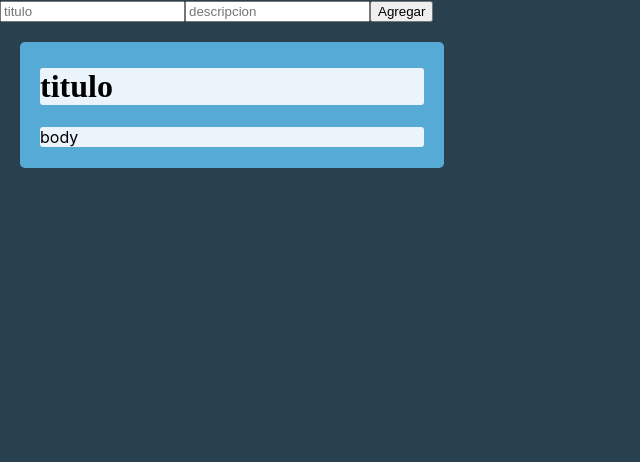
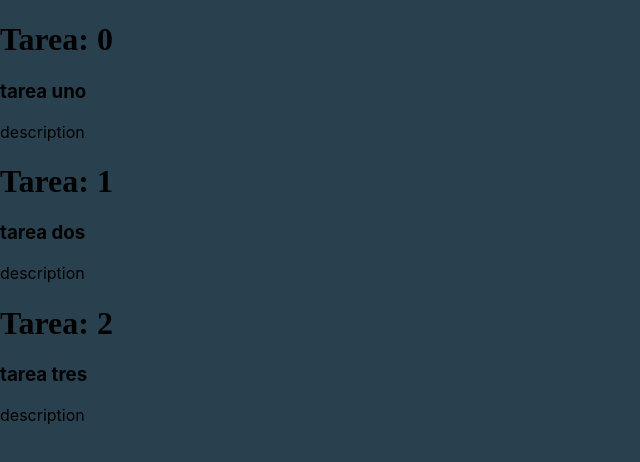
Before and after one commit to mauroolsen/ReactJS-development, a React (Create React App) app in the folder my-app/: page / in a window 1280 px wide. Shown: the top 462 px of the page, without its empty margins (0-640 px from the left). Built offline with nearby package versions, Linux system fonts and the light colour scheme.

Commit message:
Componentes en componentes

```diff
--- a/my-app/src/Components/App.js
+++ b/my-app/src/Components/App.js
@@ -1,14 +1,17 @@
 import React from "react";
 
-import Task from './Task';
-import Form from './Form';
+import Tasks from './Tasks';
+import tasks from './sample/tasks.json';
+class App extends React.Component {
 
-class App extends React.Component {
+  state = {
+    tasks: tasks
+  };
+
   render() {
     return (
       <div className="App">
-        <Form />
-        <Task title="titulo" text="body"/>
+        <Tasks tasks = {this.state.tasks} />
       </div>
     );
   }
--- a/my-app/src/Components/Form.js
+++ /dev/null
@@ -1,42 +0,0 @@
-import React from 'react';
-
-class Form extends React.Component{
-
-  constructor(props){
-    super(props);
-    this.state = {
-      value: ''
-    };
-
-  }
-
-  handleChange = (event)=>{
-    console.log(event);
-    this.setState({
-      value: event.target.value
-    });
-  }
-
-  handleSubmit = (event)=>{
-    alert('A name was submitted: ' + this.state.value);
-    event.preventDefault();
-  }
-
-  cargarTarea = (event)=>{
-    event.preventDefault();
-  }
-
-  render(){
-    return(
-      <div>
-        <form onSubmit={this.cargarTarea}>
-          <input type="text" placeholder="titulo" id="title" name="title" value={this.state.value} onChange={this.handleChange}></input>
-          <input type="text" placeholder="descripcion" id="body" name="body"></input>
-          <button type="submit">Agregar</button>
-        </form>
-      </div>
-    );
-  }
-}
-
-export default Form;
--- a/my-app/src/Components/Task.js
+++ b/my-app/src/Components/Task.js
@@ -2,19 +2,17 @@ import React from 'react';
 
 class Task extends React.Component{
   constructor(props){
-    super(props);
+    super(props)
   }
+
   render(){
     return(
-      <div className="card">
-          <div className="header">
-            <h1>{this.props.title}</h1>
-          </div>
-          <div className="body">
-            <p>{this.props.text}</p>
-          </div>
+      <div>
+        <h1>Tarea: {this.props.task.id}</h1>
+        <h3>{this.props.task.title}</h3>
+        <p>{this.props.task.description}</p>
       </div>
-    )
+    );
   }
 }
 
--- /dev/null
+++ b/my-app/src/Components/Tasks.js
@@ -0,0 +1,21 @@
+import React from 'react';
+
+import Task from './Task';
+
+class Tasks extends React.Component{
+
+  render(){
+
+    return(
+      <div>
+        {this.props.tasks.map((e)=>{
+          return(
+            <Task task = {e}/>
+          );
+        })}
+      </div>
+    );
+  }
+}
+
+export default Tasks;
--- /dev/null
+++ b/my-app/src/Components/sample/tasks.json
@@ -0,0 +1,18 @@
+[
+  {
+    "id": 0,
+    "title": "tarea uno",
+    "description": "description"
+  },
+  {
+    "id": 1,
+    "title": "tarea dos",
+    "description": "description"
+  },
+  {
+    "id": 2,
+    "title": "tarea tres",
+    "description": "description"
+  }
+
+]
--- a/my-app/src/styles/Task.scss
+++ /dev/null
@@ -1,20 +0,0 @@
-.card{
-  border: none;
-  border-radius: 5px;
-  background-color: #56AAD6;
-  margin: 20px;
-  padding: 20px;
-  padding-top: 5px;
-  padding-bottom: 5px;
-  width: 30%;
-  .header{
-    background-color: #EAF4FA;
-    border-radius: 3px;
-    border: none;
-  }
-  .body{
-    background-color: #EAF4FA;
-    border-radius: 3px;
-    border: none;
-  }
-}
--- a/my-app/src/styles/index.scss
+++ b/my-app/src/styles/index.scss
@@ -1,6 +1,5 @@
 
 @import './HelloWorld.scss';
-@import './Task.scss';
 
 
 body {
```
